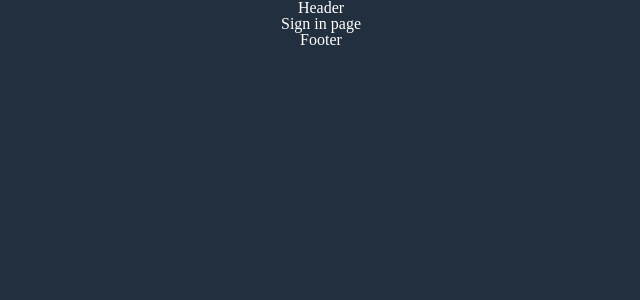
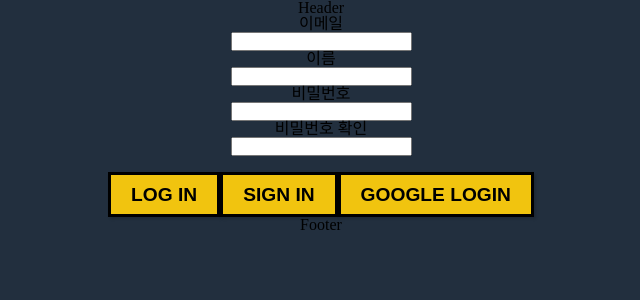
Before and after one commit to canwefly89/cryptofolio-front, a React (Create React App) app: page /signin in a window 1280 px wide. Shown: the top 300 px of the page, without its empty margins (319-959 px from the left). Built offline with nearby package versions, Linux system fonts and the light colour scheme; no server answers.

Commit message:
[SJ] local sign in

```diff
--- a/package.json
+++ b/package.json
@@ -5,6 +5,7 @@
   "dependencies": {
     "babel-runtime": "^6.26.0",
     "firebase": "^8.4.1",
+    "formik": "^2.2.6",
     "jest-dom": "^4.0.0",
     "lodash": "^4.17.21",
     "prop-types": "^15.7.2",
--- a/public/style.css
+++ b/public/style.css
@@ -2,7 +2,7 @@
   margin: 0;
   padding: 0;
   box-sizing: border-box;
-  color: white;
+  /* color: black; */
   user-select: none;
   text-align: center;
   line-height: 1em;
--- a/src/actions/authActionCreator.js
+++ b/src/actions/authActionCreator.js
@@ -95,7 +95,32 @@ const socialLoginAction = (data) => async (dispatch) => {
   }
 };
 
-const signinAction = () => async (dispatch) => {};
+const signinAction = (data) => async (dispatch) => {
+  dispatch({ type: getActionTypes().USER_SIGNIN });
+
+  try {
+    const response = await fetch(
+      `${process.env.REACT_APP_USER_SERVER_API}/auth/signin`,
+      {
+        method: "POST",
+        headers: {
+          "Content-Type": "application/json",
+        },
+        body: JSON.stringify(data),
+      }
+    );
+
+    const result = await response.json();
+    cookies.set("jwt", result.data.token);
+
+    dispatch({
+      type: getActionTypes().USER_SIGNIN_SUCCESS,
+      payload: result.data.user,
+    });
+  } catch (err) {
+    dispatch({ type: getActionTypes().USER_SIGNIN_FAIL, payload: err });
+  }
+};
 
 const logoutAction = () => async (dispatch) => {
   cookies.remove("jwt");
--- a/src/components/App/App.jsx
+++ b/src/components/App/App.jsx
@@ -73,7 +73,7 @@ const App = ({ authService }) => {
           </Route>
 
           <Route path="/signin">
-            <SigninPage />
+            <SigninPage authService={authService} />
           </Route>
 
           <Route path="/error">
--- a/src/components/LoginPage/LoginPage.jsx
+++ b/src/components/LoginPage/LoginPage.jsx
@@ -7,7 +7,6 @@ import ErrorMessage from "../ErrorMessage/ErrorMessage";
 import Button from "../shared/Button/Button";
 
 import useErrorMessage from "../../hooks/useErrorMessage";
-// import { loginAction, socialLoginAction } from "../../actions/actionCreator";
 import actionCreator from "../../actions/actionCreator";
 import useInput from "../../hooks/useInput";
 import { useHistory } from "react-router-dom";
@@ -32,7 +31,7 @@ const LoginPage = ({ authService }) => {
   const dispatch = useDispatch();
   const history = useHistory();
   const [error, showErrorMessage] = useErrorMessage("");
-  const [id, onChangeId] = useInput("");
+  const [email, onChangeEmail] = useInput("");
   const [password, onChangePassword] = useInput("");
 
   const handleLogin = useCallback(async () => {}, []);
@@ -59,9 +58,14 @@ const LoginPage = ({ authService }) => {
       {error.length > 0 && <ErrorMessage error={error} />}
       <MainTitle>CryptoFolio</MainTitle>
       <div>
-        <label htmlFor="user-id">아이디</label>
+        <label htmlFor="user-email">이메일</label>
         <br />
-        <input name="user-id" value={id} onChange={onChangeId} required />
+        <input
+          name="user-email"
+          value={email}
+          onChange={onChangeEmail}
+          required
+        />
       </div>
       <div>
         <label htmlFor="user-password">비밀번호</label>
@@ -80,14 +84,14 @@ const LoginPage = ({ authService }) => {
           onClick={handleLogin}
           margin={["2vh", "0", "0", "0"]}
         >
-          Login
+          Log In
         </Button>
         <Button
           name="Google"
           onClick={() => history.push("/signin")}
           margin={["2vh", "0", "0", "0"]}
         >
-          SignIn
+          Sign In
         </Button>
         <Button
           name="Google"
--- a/src/components/SigninPage/SigninPage.jsx
+++ b/src/components/SigninPage/SigninPage.jsx
@@ -1,10 +1,136 @@
-import React from "react";
+import React, { useCallback } from "react";
 
-const SigninPage = (props) => {
+import ErrorMessage from "../ErrorMessage/ErrorMessage";
+import Button from "../shared/Button/Button";
+
+import { useDispatch } from "react-redux";
+import { useHistory } from "react-router-dom";
+
+import actionCreator from "../../actions/actionCreator";
+import useErrorMessage from "../../hooks/useErrorMessage";
+import useInput from "../../hooks/useInput";
+import validateInput from "../../utils/validateInput";
+
+const SigninPage = ({ authService }) => {
+  const dispatch = useDispatch();
+  const history = useHistory();
+
+  const [email, onChangeEmail] = useInput("");
+  const [name, onChangeName] = useInput("");
+  const [password, onChangePassword] = useInput("");
+  const [passwordConfirm, onChangePasswordConfirm] = useInput("");
+  const [error, showErrorMessage] = useErrorMessage("");
+
+  const handleSignin = useCallback(
+    (event) => {
+      event.preventDefault();
+
+      const inputData = {
+        email,
+        name,
+        password,
+        passwordConfirm,
+      };
+
+      const validationResult = validateInput(inputData);
+
+      if (validationResult) {
+        return showErrorMessage(validationResult);
+      }
+
+      dispatch(actionCreator.signinAction(inputData));
+    },
+    [dispatch, email, name, password, passwordConfirm, showErrorMessage]
+  );
+
+  const handleSocialLogin = useCallback(
+    async (event) => {
+      try {
+        const loginData = await authService.login(event.target.name);
+        const data = {
+          email: loginData.user.email,
+          name: loginData.user.displayName,
+        };
+
+        dispatch(actionCreator.socialLoginAction(data));
+      } catch (err) {
+        showErrorMessage("로그인에 실패하였습니다.");
+      }
+    },
+    [authService, dispatch, showErrorMessage]
+  );
+
   return (
-    <div>
-      <div>Sign in page</div>
-    </div>
+    <>
+      {error.length > 0 && <ErrorMessage error={error} />}
+      <form onSubmit={handleSignin}>
+        <div>
+          <label htmlFor="user-email">이메일</label>
+          <br />
+          <input
+            name="user-email"
+            value={email}
+            onChange={onChangeEmail}
+            required
+          />
+        </div>
+        <div>
+          <label htmlFor="user-name">이름</label>
+          <br />
+          <input
+            name="user-name"
+            value={name}
+            onChange={onChangeName}
+            required
+          />
+        </div>
+        <div>
+          <label htmlFor="user-password">비밀번호</label>
+          <br />
+          <input
+            name="user-password"
+            value={password}
+            type="password"
+            onChange={onChangePassword}
+            required
+          />
+        </div>
+        <div>
+          <label htmlFor="user-passwordConfirm">비밀번호 확인</label>
+          <br />
+          <input
+            name="user-passwordConfirm"
+            value={passwordConfirm}
+            type="password"
+            onChange={onChangePasswordConfirm}
+            required
+          />
+        </div>
+        <>
+          <Button
+            name="Login"
+            onClick={() => history.push("/login")}
+            margin={["2vh", "0", "0", "0"]}
+          >
+            Log In
+          </Button>
+          <Button
+            name="Google"
+            onClick={handleSignin}
+            margin={["2vh", "0", "0", "0"]}
+          >
+            Sign In
+          </Button>
+          <Button
+            name="Google"
+            onClick={handleSocialLogin}
+            margin={["2vh", "0", "0", "0"]}
+          >
+            Google Login
+          </Button>
+        </>
+      </form>
+    </>
   );
 };
 
--- /dev/null
+++ b/src/utils/validateInput.js
@@ -0,0 +1,28 @@
+/**
+ *
+ * @param {object} inputData Option for audioContext
+ * @returns Created audioContext
+ */
+const validateInput = (inputData) => {
+  const { email, name, password, passwordConfirm } = inputData;
+  const EMAIL_REGEX = /^[a-zA-Z0-9.!#$%&'*+/=?^_`{|}~-]+@[a-zA-Z0-9-]+(?:\.[a-zA-Z0-9-]+)*$/;
+  const NAME_REGEX = /^[a-zA-Z0-9.!#$%&'*+/=?^_`{|}~-]*$/;
+
+  if (!EMAIL_REGEX.test(email)) {
+    return "잘못된 이메일 형식입니다.";
+  }
+
+  if (!NAME_REGEX.test(name)) {
+    return "잘못된 이름 형식입니다.";
+  }
+
+  if (password.length < 8) {
+    return "비밀번호는 8자리 이상이어야 합니다.";
+  }
+
+  if (passwordConfirm && password !== passwordConfirm) {
+    return "비밀번호가 일치하지 않습니다.";
+  }
+};
+
+export default validateInput;
```
Also changed, not shown: 1 other file (tests, documents, lock files or other folders).
